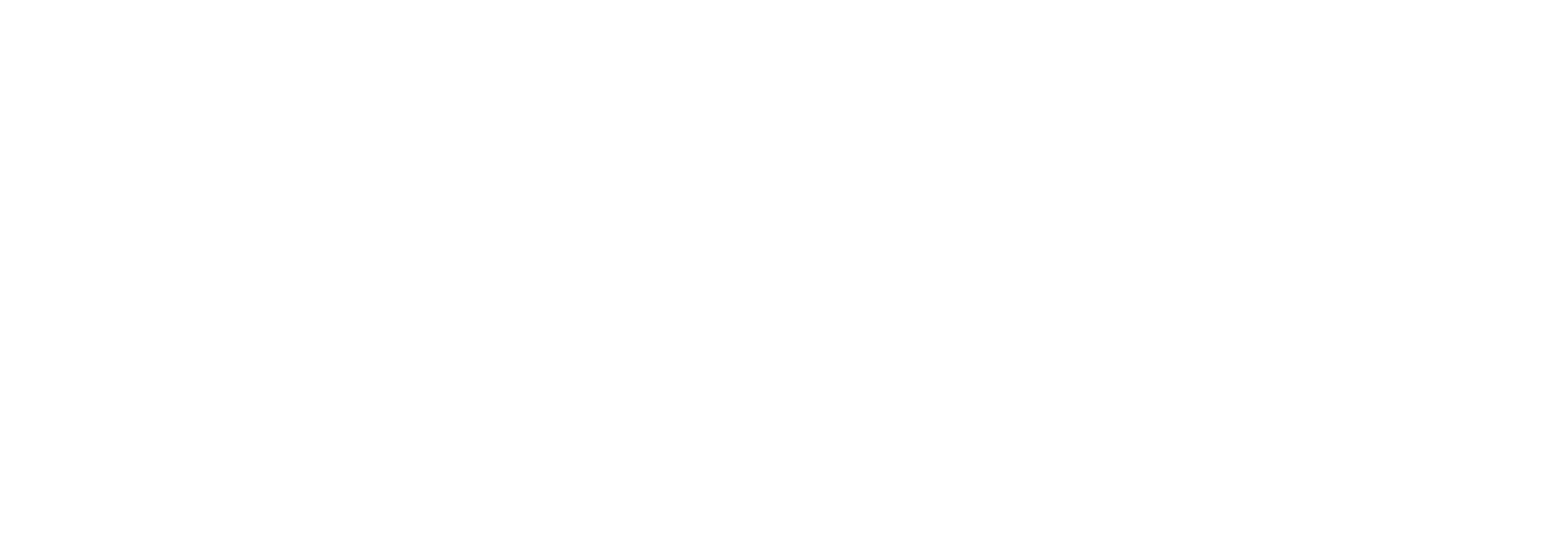
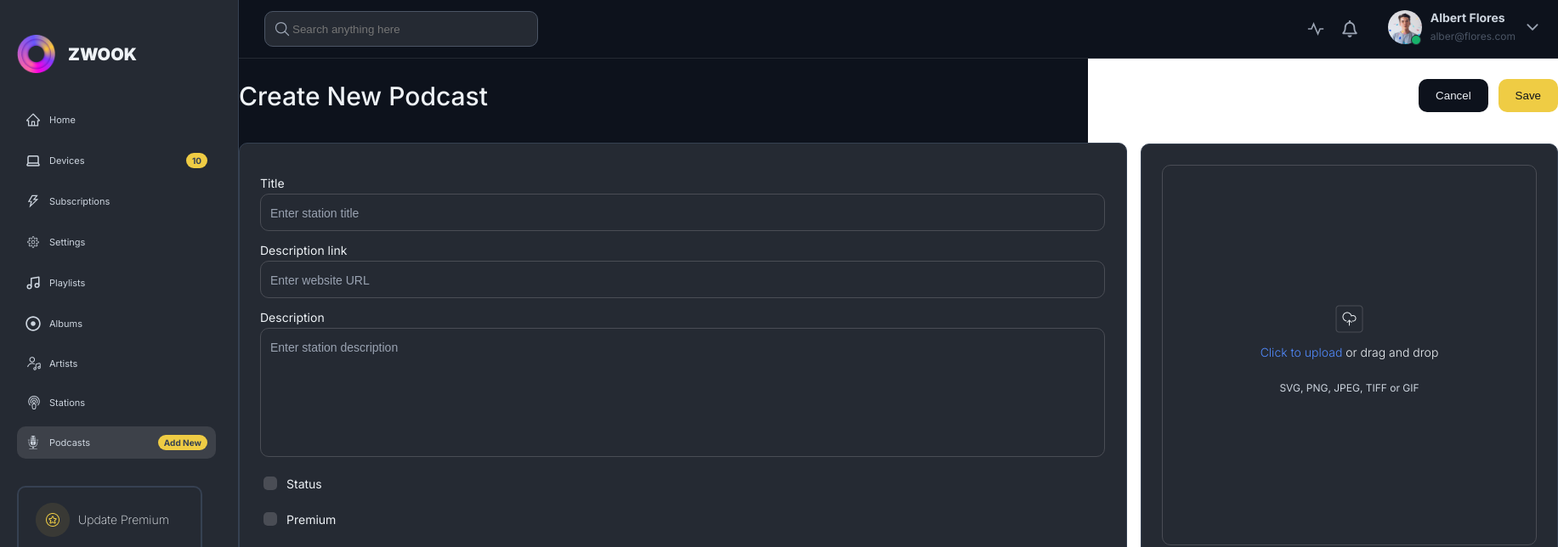
Before and after one commit to Josipjosic/Zwook, a React (Create React App) app: page /podcasts in a window 1280 px wide. Before the commit this address had no page. Shown: the top 644 px of the page at 85% size, 1833 px wide, since content can reach past the window. Built offline with nearby package versions, Linux system fonts and the light colour scheme.

Commit message:
Main concept finished, leftover polish files, structures, global colors etc.

```diff
--- a/src/App.js
+++ b/src/App.js
@@ -1,9 +1,9 @@
 import "./App.scss";
 import Login from "./pages/Login";
-import { BrowserRouter as Router, Routes, Route} from "react-router-dom";
+import { BrowserRouter as Router, Routes, Route } from "react-router-dom";
 import Dashboard from "./pages/Dashboard";
 import Playlists from "./pages/Playlists";
-import Error from "./pages/Error";
+import Podcasts from "./pages/Podcasts";
 
 function App() {
   return (
@@ -21,11 +21,7 @@
             path="playlists"
             element={<Playlists></Playlists>}
           ></Route>
-          <Route
-            exact
-            path="error"
-            element={<Error></Error>}
-          ></Route>
+          <Route exact path="podcasts" element={<Podcasts></Podcasts>}></Route>
         </Routes>
       </Router>
     </div>
--- /dev/null
+++ b/src/components/playlist-components/CreatePlaylist.js
@@ -0,0 +1,46 @@
+import "./CreatePlaylist.scss";
+
+function CreatePlaylist() {
+  return (
+    <section className="create-playlist-main">
+      <div className="create-playlist-content">
+        <div className="create-playlist-form">
+          <h3>Title</h3>
+          <div className="form-wrapper">
+            <input type="text" placeholder="Enter station title"></input>
+          </div>
+        </div>
+        <div className="create-playlist-form">
+          <h3>Description link</h3>
+          <div className="form-wrapper">
+            <input type="text" placeholder="Enter website URL"></input>
+          </div>
+        </div>
+        <div className="create-playlist-form">
+          <h3>Description</h3>
+          <div className="form-wrapper">
+            <input type="text" placeholder="Enter station description" style={{ paddingBottom: "109px" }}></input>
+          </div>
+        </div>
+        <div className="create-playlist-check">
+          <input type="checkbox" className="playlist-checkbox"></input>
+          <label>Status</label>
+        </div>
+        <div className="create-playlist-check">
+          <input type="checkbox" className="playlist-checkbox"></input>
+          <label>Premium</label>
+        </div>
+        <div className="create-playlist-check">
+          <input type="checkbox" className="playlist-checkbox"></input>
+          <label>Make Default</label>
+        </div>
+        <div className="create-playlist-check">
+          <input type="checkbox" className="playlist-checkbox"></input>
+          <label>Visible on the Portal</label>
+        </div>
+      </div>
+    </section>
+  );
+}
+
+export default CreatePlaylist;
--- /dev/null
+++ b/src/components/playlist-components/CreatePlaylist.scss
@@ -0,0 +1,77 @@
+.create-playlist-main {
+  width: 1043px;
+  background-color: #252a33;
+  border: 1px solid #364152;
+  border-radius: 10px;
+  margin-top: 36px;
+
+  .create-playlist-content {
+    padding: 24px;
+  }
+  .create-playlist-form {
+    h3 {
+      font-size: 14px;
+      font-weight: 400;
+      color: #eef2f6;
+      margin-bottom: 4px;
+    }
+
+    .form-wrapper {
+      width: 97.5%;
+      padding: 11px;
+      border: 1px solid #4a4d55;
+      border-radius: 10px;
+      input {
+        border-width: 0;
+        padding: 0;
+        margin: 0;
+        background-color: #252a33;
+        width: 100%;
+        outline: none;
+        color: #eef2f6;
+      }
+      input::placeholder {
+        color: #9aa3b2;
+        font-size: 14px;
+      }
+    }
+    .input-description {
+      resize: vertical;
+      height: 150px;
+    }
+  }
+  .create-playlist-check {
+    display: flex;
+    margin-top: 20px;
+    align-items: center;
+
+    label {
+      padding-left: 8px;
+      margin: 0;
+      font-size: 14px;
+      font-weight: 400;
+      color: #eef2f6;
+    }
+    input[type="checkbox"] {
+      appearance: none;
+      height: 16px;
+      width: 16px;
+      background-color: #4a4d55;
+      border-radius: 5px;
+      cursor: pointer;
+    }
+    input[type="checkbox"]::after {
+      background-color: #252a33;
+      display: none;
+    }
+    input[type="checkbox"]:hover {
+      background-color: #364152;
+    }
+    input[type="checkbox"]:checked {
+      background-color: #efcc44;
+    }
+    input[type="checkbox"]:checked::after {
+      display: block;
+    }
+  }
+}
--- /dev/null
+++ b/src/components/playlist-components/UploadFile.js
@@ -0,0 +1,23 @@
+import "./UploadFile.scss";
+import uploadImg from "../../assets/images/Button.png";
+
+function UploadFile() {
+  return (
+    <section className="upload-file-main">
+      <div className="upload-file-content">
+        <div className="upload-file-intr">
+          <img src={uploadImg} alt="upload"></img>
+          <h3>
+            <a href="/">Click to upload</a> or drag and drop
+          </h3>
+          <p>SVG, PNG, JPEG, TIFF or GIF</p>
+        </div>
+      </div>
+      <div className="upload-file-button">
+        <button>Upload Image</button>
+      </div>
+    </section>
+  );
+}
+
+export default UploadFile;
--- /dev/null
+++ b/src/components/playlist-components/UploadFile.scss
@@ -0,0 +1,54 @@
+.upload-file-main {
+  width: 489px;
+  height: 559px;
+  background-color: #252a33;
+  border: 1px solid #364152;
+  border-radius: 10px;
+  margin-top: 36px;
+
+  .upload-file-content {
+    height: 79.7%;
+    margin: 24px 24px 0px 24px;
+    border: 1px solid #4a4d55;
+    border-radius: 10px;
+  }
+
+  .upload-file-intr {
+    height: 100%;
+    display: flex;
+    justify-content: center;
+    align-items: center;
+    flex-direction: column;
+    color: #eef2f6;
+
+    h3 > a {
+      text-decoration: none;
+      color: #528bff;
+    }
+    p {
+      font-size: 12px;
+      color: #cdd5df;
+    }
+  }
+
+  .upload-file-button {
+    display: flex;
+    flex-direction: column;
+    align-items: center;
+  }
+
+  button {
+    width: 100%;
+    border: none;
+    margin: 20px 24px 24px 24px;
+    background-color: #efcc44;
+    color: #0d121c;
+    font-size: 14px;
+    font-weight: 400;
+    height: 44px;
+    border-radius: 10px;
+  }
+  button:hover {
+    cursor: pointer;
+  }
+}
--- a/src/pages/Error.js
+++ /dev/null
@@ -1,10 +0,0 @@
-import "./Dashboard.scss";
-import Navbar from "../components/Navbar";
-
-function Dashboard() {
-  return <div>
-    <Navbar></Navbar>
-  </div>;
-}
-
-export default Dashboard;
--- a/src/pages/Playlists.js
+++ b/src/pages/Playlists.js
@@ -9,7 +9,7 @@
   return (
     <div className="dashboard">
       <Navbar></Navbar>
-      <div className="dashboard-content">
+      <div>
         <SearchBar className="dashboard-search"></SearchBar>
         <div className="dashboard-playlist">
           <div className="playlist-featured">
@@ -37,12 +37,12 @@
               </tr>
             </tbody>
           </table>
-          {PlaylistItem.map((item) => {
+          {PlaylistItem.map((item, i) => {
             return (
               <table className="playlist-table">
                 <tbody>
                   <tr>
-                    <td style={{ width: "50px" }}></td>
+                    <td style={{ width: "50px" }}>{i}</td>
                     <td>
                       <div className="table-title-container">
                         <img src={item.userImg} alt="thumbnail"></img>
--- /dev/null
+++ b/src/pages/Podcasts.js
@@ -0,0 +1,33 @@
+import Navbar from "../components/Navbar";
+import SearchBar from "../components/Searchbar";
+import "../pages/Podcasts.scss";
+import CreatePlaylist from "../components/playlist-components/CreatePlaylist"
+import UploadFile from "../components/playlist-components/UploadFile"
+
+function Podcasts() {
+  return (
+    <div className="dashboard">
+      <Navbar></Navbar>
+      <div>
+        <SearchBar></SearchBar>
+        <section className="podcast-main">
+          <header className="podcast-header">
+            <div>
+              <h2>Create New Podcast</h2>
+            </div>
+            <div>
+                <button className="button-cancel">Cancel</button>
+                <button className="button-save">Save</button>
+            </div>
+          </header>
+          <section className="podcast-content">
+            <CreatePlaylist></CreatePlaylist>
+            <UploadFile></UploadFile>
+          </section>
+        </section>
+      </div>
+    </div>
+  );
+}
+
+export default Podcasts;
--- /dev/null
+++ b/src/pages/Podcasts.scss
@@ -0,0 +1,48 @@
+.podcast-main {
+  width: 1552px;
+  margin-inline: auto;
+
+  .podcast-header {
+    display: flex;
+    justify-content: space-between;
+    align-items: center;
+    margin-top: 24px;
+
+    h2 {
+      padding: 0;
+      margin: 0;
+      font-weight: 500;
+      font-size: 30px;
+      color: #eef2f6;
+    }
+
+    button {
+      border: 1px solid #4a4d55;
+      border-radius: 10px;
+      padding: 12px 20px;
+      word-spacing: 8px;
+      border: none;
+      text-decoration: none;
+      margin-left: 12px;
+    }
+
+    button:hover {
+      cursor: pointer;
+    }
+
+    .button-cancel {
+      background-color: #0d121c;
+      color: #eef2f6;
+    }
+    .button-save {
+      background-color: #efcc44;
+      color: #0d121c;
+    }
+  }
+
+  .podcast-content{
+    display: flex;
+    justify-content: space-between;
+    align-items: center;
+  }
+}
```
Also changed, not shown: src/assets/images/Button.png (added).
